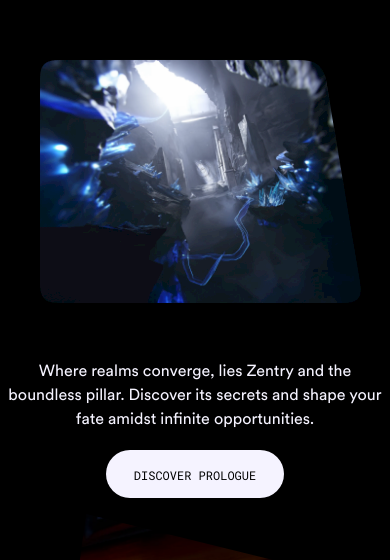
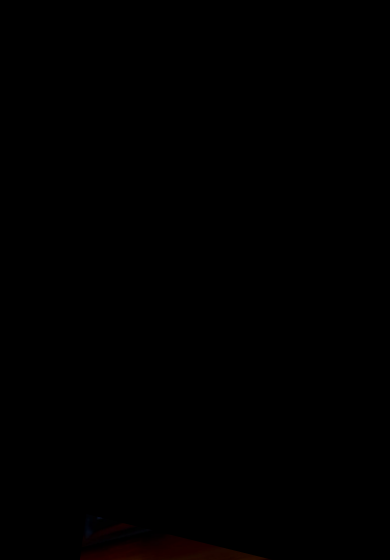
Before and after one commit to anonymousFaisal/Zentry_Clone, a Next.js app: page / in a window 390 px wide. Shown: the part 5680-6240 px from the top of the page. Built offline with nearby package versions, Linux system fonts and the light colour scheme.

Commit message:
feat(story): polish scroll animations, 3D hover physics, and layout

```diff
--- a/src/components/sections/Story.tsx
+++ b/src/components/sections/Story.tsx
@@ -6,9 +6,12 @@
 
 import Button from "@/components/ui/Button";
 import AnimatedTitle from "@/components/ui/AnimatedTitle";
+import { useStoryAnimations } from "@/hooks/useStoryAnimations";
 
 const Story: FC = () => {
   const frameRef = useRef<HTMLImageElement | null>(null);
+
+  useStoryAnimations();
 
   const handleMouseMove = (e: React.MouseEvent<HTMLDivElement>) => {
     const { clientX, clientY } = e;
@@ -23,15 +26,16 @@
     const centerX = rect.width / 2;
     const centerY = rect.height / 2;
 
-    const rotateX = ((yPos - centerY) / centerY) * -10;
-    const rotateY = ((xPos - centerX) / centerX) * 10;
+    // Tighter bounds and smoother feel
+    const rotateX = ((yPos - centerY) / centerY) * -15; // Increased slightly for more tactility
+    const rotateY = ((xPos - centerX) / centerX) * 15;
 
     gsap.to(element, {
-      duration: 0.3,
+      duration: 0.5, // slightly longer duration to smooth out the tracking
       rotateX,
       rotateY,
-      transformPerspective: 500,
-      ease: "power1.out",
+      transformPerspective: 1000, // Deeper perspective for a premium glass feel
+      ease: "power2.out", // Smoother easing curve
     });
   };
 
@@ -40,10 +44,10 @@
 
     if (element) {
       gsap.to(element, {
-        duration: 0.3,
+        duration: 0.8, // Slow, elegant return to center
         rotateX: 0,
         rotateY: 0,
-        ease: "power1.out",
+        ease: "power3.out", // Luxurious smooth stop
       });
     }
   };
@@ -51,7 +55,7 @@
   return (
     <div id="story" className="min-h-dvh w-screen bg-black text-blue-50">
       <div className="flex size-full flex-col items-center py-10 pb-24">
-        <p className="font-general text-sm uppercase md:text-[15px]">the multiversal ip world</p>
+        <p className="font-general text-sm uppercase md:text-[15px] story-subtitle">the multiversal ip world</p>
 
         <div className="relative size-full">
           <AnimatedTitle
@@ -90,13 +94,15 @@
           </div>
         </div>
 
-        <div className="-mt-80 md:mr-20 flex w-full justify-center md:-mt-64 md:me-44 md:justify-end">
-          <div className="flex h-full w-fit flex-col items-center md:items-start">
-            <p className="mt-3 max-w-sm text-center md:text-lg font-circular-web text-violet-50 md:text-start">
+        <div className="-mt-80 flex w-full justify-center md:-mt-64 md:me-44 md:justify-end">
+          <div className="flex h-full w-fit flex-col items-center md:items-end">
+            <p className="mt-3 max-w-sm text-center md:text-lg font-circular-web text-violet-50 md:text-right story-content-reveal">
               Where realms converge, lies Zentry and the boundless pillar. Discover its secrets and shape your fate amidst infinite opportunities.
             </p>
 
-            <Button id="realm-btn" title="discover prologue" containerClass="mt-5" />
+            <div className="story-content-reveal">
+              <Button id="realm-btn" title="discover prologue" containerClass="mt-5" />
+            </div>
           </div>
         </div>
       </div>
--- /dev/null
+++ b/src/hooks/useStoryAnimations.ts
@@ -0,0 +1,52 @@
+"use client";
+
+import { useGSAP } from "@gsap/react";
+import gsap from "gsap";
+import { ScrollTrigger } from "gsap/all";
+
+gsap.registerPlugin(ScrollTrigger);
+
+export const useStoryAnimations = () => {
+  useGSAP(() => {
+    // 1. Top Subtitle Fade
+    gsap.from(".story-subtitle", {
+      y: 20,
+      opacity: 0,
+      duration: 1,
+      ease: "power3.out",
+      scrollTrigger: {
+        trigger: "#story",
+        start: "top 80%",
+        toggleActions: "play none none reverse",
+      },
+    });
+
+    // 2. Main Image Reveal
+    gsap.from(".story-img-mask", {
+      clipPath: "polygon(50% 50%, 50% 50%, 50% 50%, 50% 50%)", // Start from center point
+      opacity: 0,
+      duration: 1.5,
+      ease: "power4.inOut",
+      scrollTrigger: {
+        trigger: ".story-img-container",
+        start: "top 80%",
+        toggleActions: "play none none reverse",
+      },
+      clearProps: "clipPath", // Clear inline clip path so CSS styles take over hover
+    });
+
+    // 3. Staggered bottom text & button
+    gsap.from(".story-content-reveal", {
+      y: 40,
+      opacity: 0,
+      duration: 1,
+      stagger: 0.2,
+      ease: "power3.out",
+      scrollTrigger: {
+        trigger: ".story-content-reveal",
+        start: "top 95%",
+        toggleActions: "play none none reverse",
+      },
+    });
+  });
+};
```
